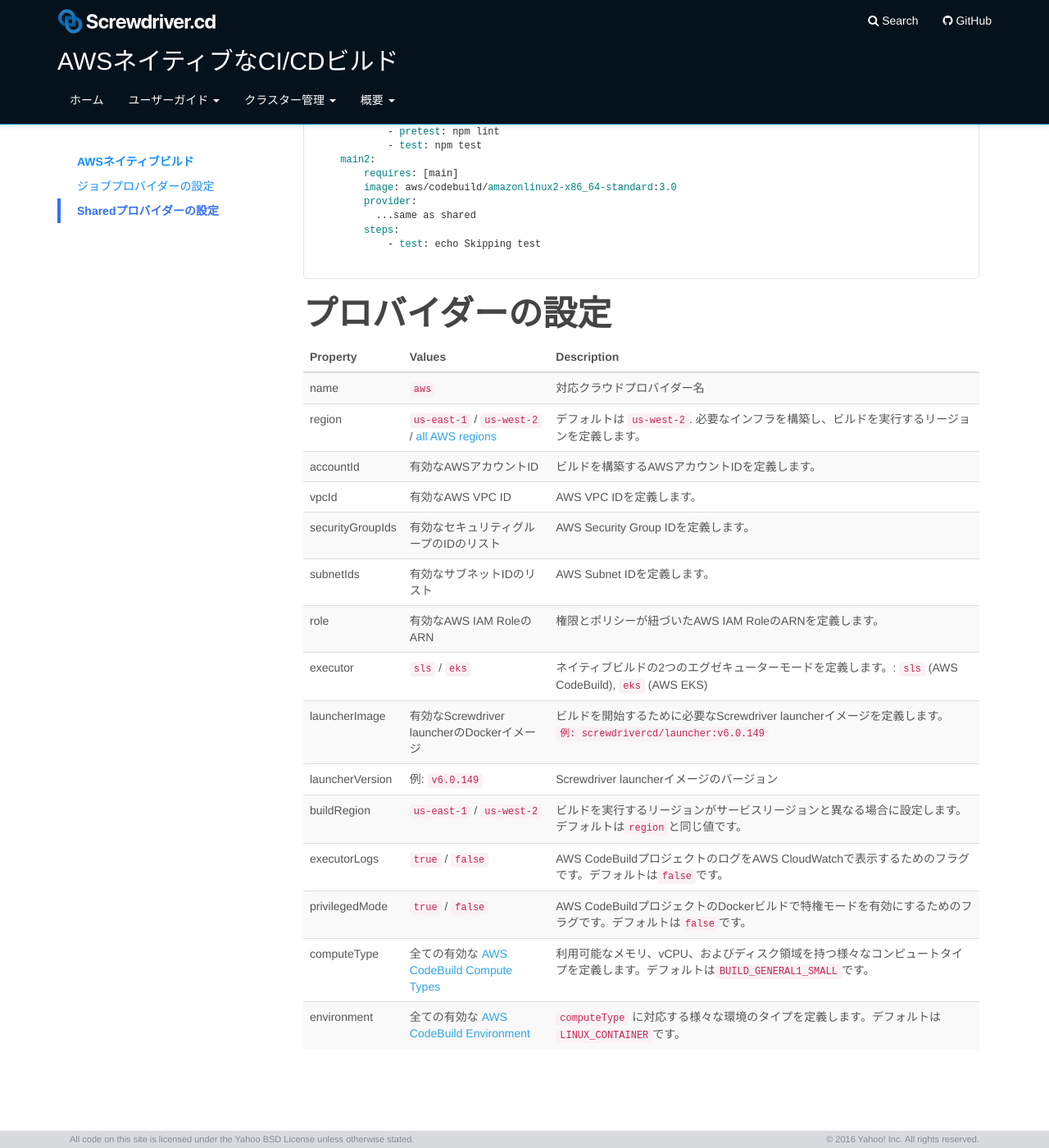
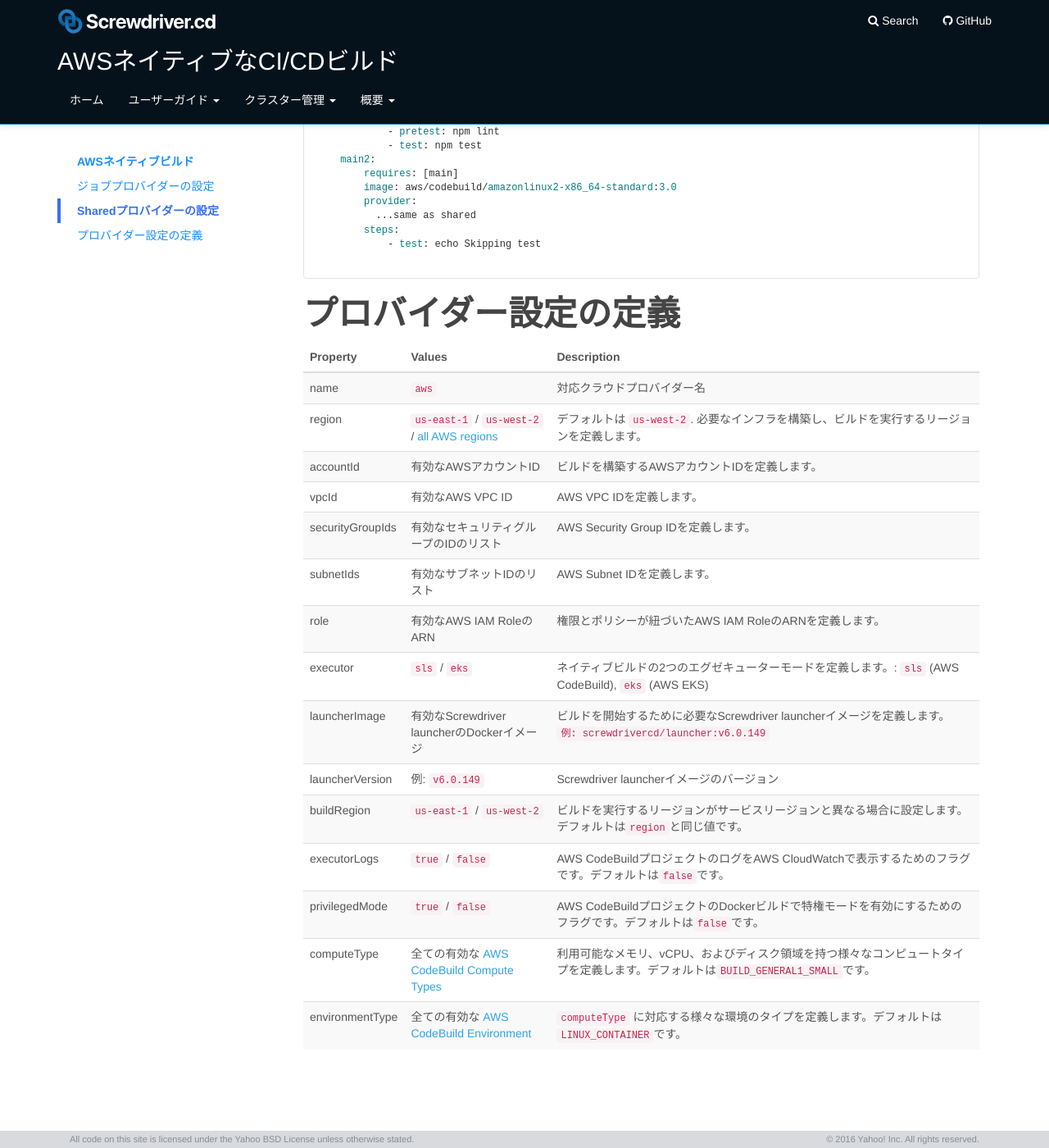
Before and after one commit to screwdriver-cd/guide, a Jekyll site: the page built from docs/ja/cluster-management/aws-integration.md, in a window 1280 px wide and 1400 px high, scrolled down 2744 px. Shown: the whole window at 82% size. Built offline with Jekyll 4.4.1, drawn with Linux system fonts in a browser that asks for light colours.

Commit message:
fix: Japanese translation 202203 part2 (#526)

````diff
--- a/docs/ja/cluster-management/aws-integration.md
+++ b/docs/ja/cluster-management/aws-integration.md
@@ -12,6 +12,9 @@ toc:
       active: true
     - title: Sharedプロバイダーの設定
       url: "#sharedプロバイダーの設定"
+      active: true
+    - title: プロバイダー設定の定義
+      url: "#プロバイダー設定の定義"
       active: true
 ---
 ## AWSネイティブビルド
@@ -159,7 +162,7 @@ jobs:
 
 ```
 
-# プロバイダーの設定
+# プロバイダー設定の定義
 
  | Property | Values | Description |
  |------------|--------|-------------|
@@ -177,4 +180,4 @@ jobs:
  | executorLogs | `true` / `false` | AWS CodeBuildプロジェクトのログをAWS CloudWatchで表示するためのフラグです。デフォルトは`false`です。 |
  | privilegedMode | `true` / `false` | AWS CodeBuildプロジェクトのDockerビルドで特権モードを有効にするためのフラグです。デフォルトは`false`です。 |
  | computeType | 全ての有効な [AWS CodeBuild Compute Types](https://docs.aws.amazon.com/codebuild/latest/userguide/build-env-ref-compute-types.html) | 利用可能なメモリ、vCPU、およびディスク領域を持つ様々なコンピュートタイプを定義します。デフォルトは`BUILD_GENERAL1_SMALL`です。 |
- | environment | 全ての有効な [AWS CodeBuild Environment](https://docs.aws.amazon.com/codebuild/latest/userguide/build-env-ref-compute-types.html) | `computeType` に対応する様々な環境のタイプを定義します。デフォルトは`LINUX_CONTAINER`です。 |
+ | environmentType | 全ての有効な [AWS CodeBuild Environment](https://docs.aws.amazon.com/codebuild/latest/userguide/build-env-ref-compute-types.html) | `computeType` に対応する様々な環境のタイプを定義します。デフォルトは`LINUX_CONTAINER`です。 |
````
